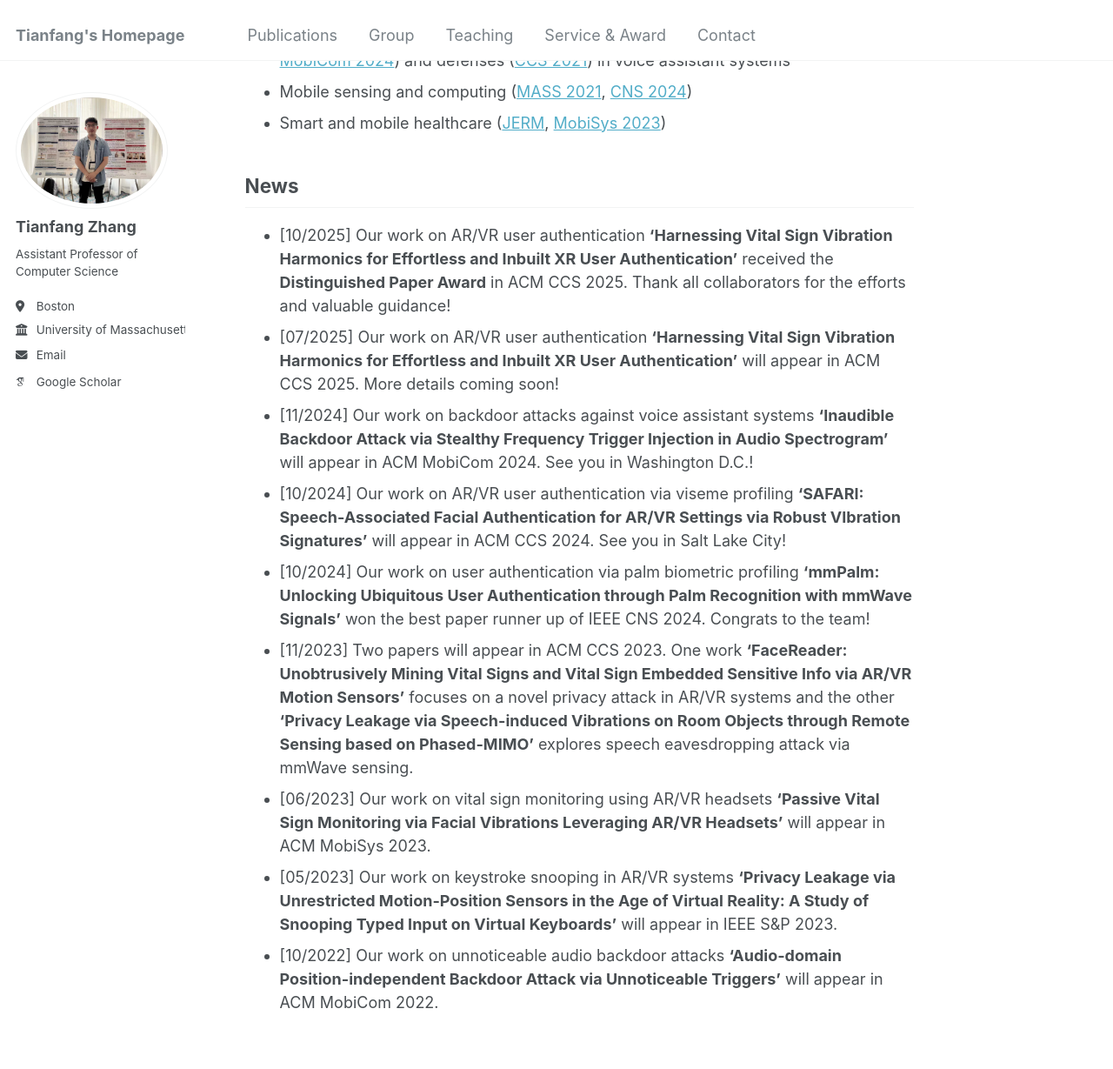
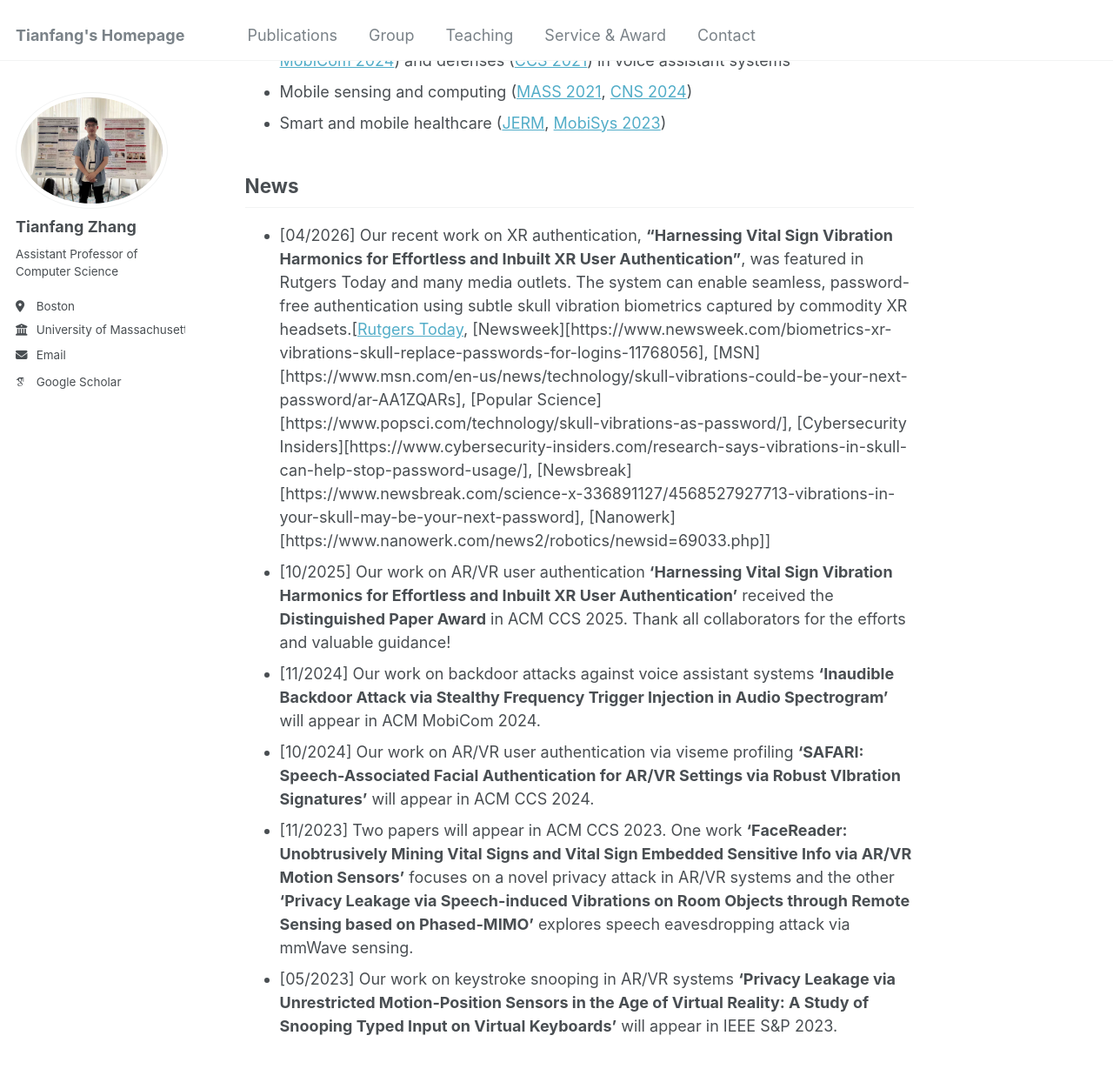
Before and after one commit to tianfang96/tianfang96.github.io, a Jekyll site: the page built from _pages/about.md, in a window 1280 px wide and 1400 px high, scrolled down 605 px. Shown: the top 1229 px of the window at 87% size. Built offline with Jekyll 4.4.1, drawn with Linux system fonts in a browser that asks for light colours; some web fonts are replaced.

Commit message:
Update news section with recent publications and awards
Removed outdated news entries and added new entries regarding recent work on XR authentication and backdoor attacks.

```diff
--- a/_pages/about.md
+++ b/_pages/about.md
@@ -19,12 +19,9 @@ Research Interest
 
 News
 ----------
+- [04/2026] Our recent work on XR authentication, **"Harnessing Vital Sign Vibration Harmonics for Effortless and Inbuilt XR User Authentication"**, was featured in Rutgers Today and many media outlets. The system can enable seamless, password-free authentication using subtle skull vibration biometrics captured by commodity XR headsets.[[Rutgers Today](https://www.rutgers.edu/news/vibrations-your-skull-may-be-your-next-password), [Newsweek][https://www.newsweek.com/biometrics-xr-vibrations-skull-replace-passwords-for-logins-11768056], [MSN][https://www.msn.com/en-us/news/technology/skull-vibrations-could-be-your-next-password/ar-AA1ZQARs], [Popular Science][https://www.popsci.com/technology/skull-vibrations-as-password/], [Cybersecurity Insiders][https://www.cybersecurity-insiders.com/research-says-vibrations-in-skull-can-help-stop-password-usage/], [Newsbreak][https://www.newsbreak.com/science-x-336891127/4568527927713-vibrations-in-your-skull-may-be-your-next-password], [Nanowerk][https://www.nanowerk.com/news2/robotics/newsid=69033.php]]
 - [10/2025] Our work on AR/VR user authentication **'Harnessing Vital Sign Vibration Harmonics for Effortless and Inbuilt XR User Authentication'** received the **Distinguished Paper Award** in ACM CCS 2025. Thank all collaborators for the efforts and valuable guidance!
-- [07/2025] Our work on AR/VR user authentication **'Harnessing Vital Sign Vibration Harmonics for Effortless and Inbuilt XR User Authentication'** will appear in ACM CCS 2025. More details coming soon!
-- [11/2024] Our work on backdoor attacks against voice assistant systems **'Inaudible Backdoor Attack via Stealthy Frequency Trigger Injection in Audio Spectrogram'** will appear in ACM MobiCom 2024. See you in Washington D.C.!
-- [10/2024] Our work on AR/VR user authentication via viseme profiling **'SAFARI: Speech-Associated Facial Authentication for AR/VR Settings via Robust VIbration Signatures'** will appear in ACM CCS 2024. See you in Salt Lake City!
-- [10/2024] Our work on user authentication via palm biometric profiling **'mmPalm: Unlocking Ubiquitous User Authentication through Palm Recognition with mmWave Signals'** won the best paper runner up of IEEE CNS 2024. Congrats to the team!
+- [11/2024] Our work on backdoor attacks against voice assistant systems **'Inaudible Backdoor Attack via Stealthy Frequency Trigger Injection in Audio Spectrogram'** will appear in ACM MobiCom 2024.
+- [10/2024] Our work on AR/VR user authentication via viseme profiling **'SAFARI: Speech-Associated Facial Authentication for AR/VR Settings via Robust VIbration Signatures'** will appear in ACM CCS 2024.
 - [11/2023] Two papers will appear in ACM CCS 2023. One work **'FaceReader: Unobtrusively Mining Vital Signs and Vital Sign Embedded Sensitive Info via AR/VR Motion Sensors'** focuses on a novel privacy attack in AR/VR systems and the other **'Privacy Leakage via Speech-induced Vibrations on Room Objects through Remote Sensing based on Phased-MIMO'** explores speech eavesdropping attack via mmWave sensing.
-- [06/2023] Our work on vital sign monitoring using AR/VR headsets **'Passive Vital Sign Monitoring via Facial Vibrations Leveraging AR/VR Headsets'** will appear in ACM MobiSys 2023.
 - [05/2023] Our work on keystroke snooping in AR/VR systems **'Privacy Leakage via Unrestricted Motion-Position Sensors in the Age of Virtual Reality: A Study of Snooping Typed Input on Virtual Keyboards'** will appear in IEEE S&P 2023.
-- [10/2022] Our work on unnoticeable audio backdoor attacks **'Audio-domain Position-independent Backdoor Attack via Unnoticeable Triggers'** will appear in ACM MobiCom 2022.
```
